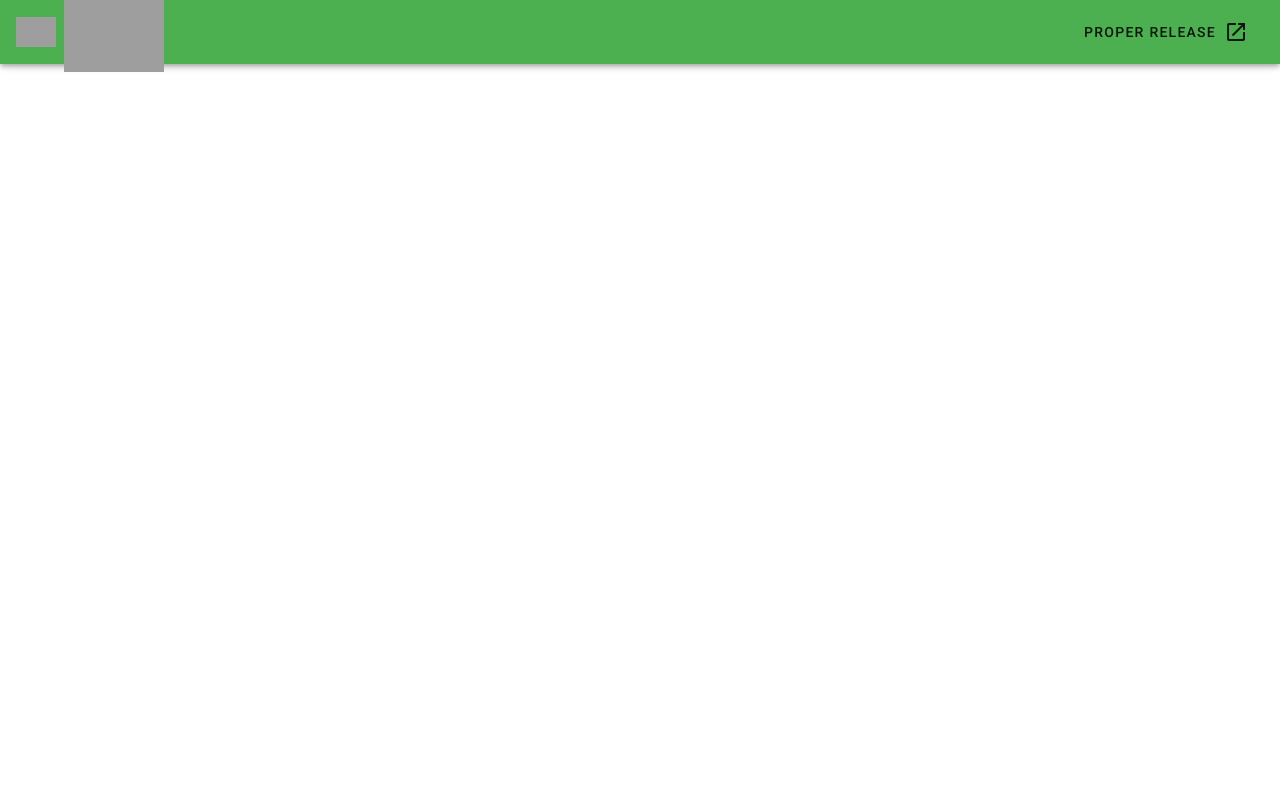
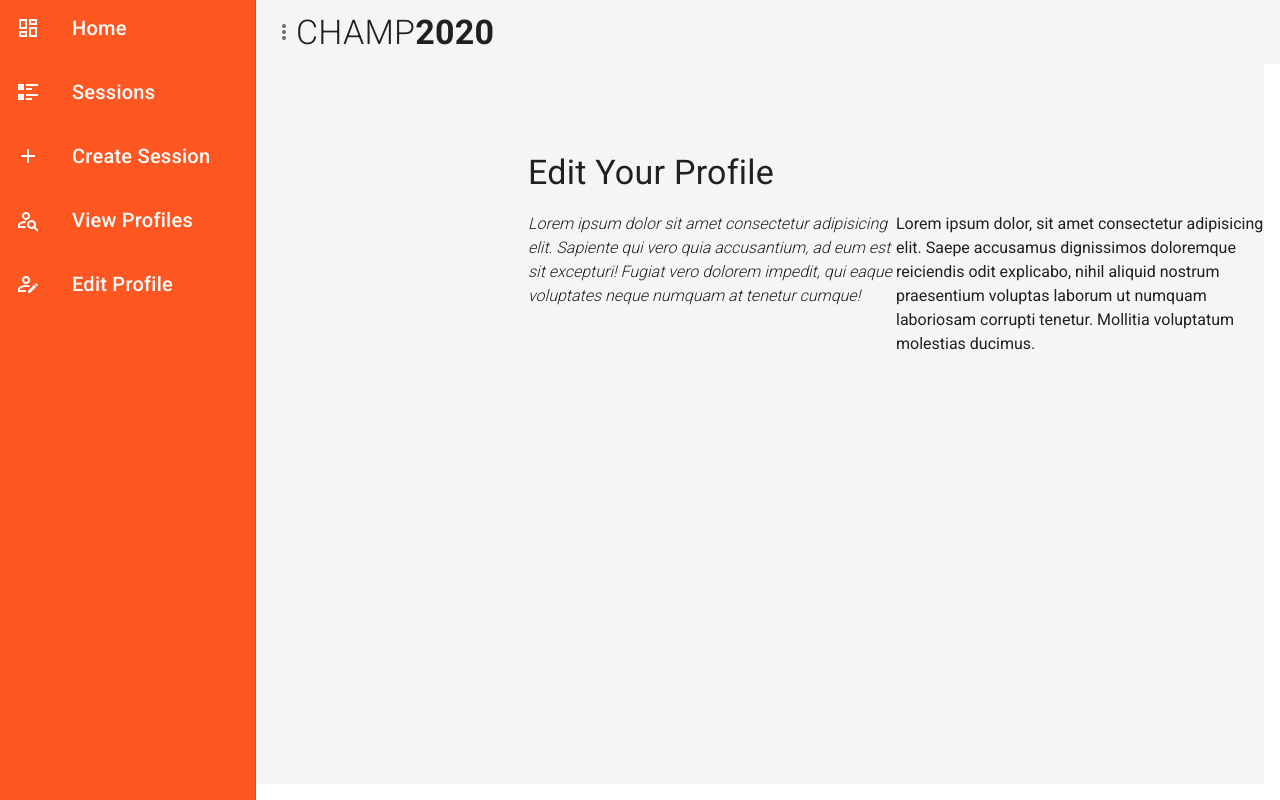
Before and after one commit to Birkis/Champ2020_Vuetify, a Vue app: page /EditProfile in a window 1280 px wide. Built offline with nearby package versions, Linux system fonts and the light colour scheme; grey boxes are pictures that could not be loaded.

Commit message:
Diverse Layouts

```diff
--- a/src/App.vue
+++ b/src/App.vue
@@ -1,9 +1,8 @@
 <template>
-  <v-app>
-  <navbar/>
-      <v-content>
-
-
+  <v-app class="">
+      <v-content class="mx-4 mb-4 grey lighten-4" >
+       <navbar/>
+        <router-view></router-view>
 
 
       </v-content>
@@ -11,7 +10,8 @@
 </template>
 
 <script>
-import Navbar from '@/components/Layouts/Navbar'
+import Navbar from '@/components/Navbar'
+
 
 export default {
   name: 'App',
--- a/src/components/Layouts/Navbar.vue
+++ /dev/null
@@ -1,53 +0,0 @@
-<template>
-        <v-app-bar
-      app
-      light
-      class="green"
-    >
-      <div class="d-flex align-center">
-        <v-img
-          alt="Vuetify Logo"
-          class="shrink mr-2"
-          contain
-          src="https://cdn.vuetifyjs.com/images/logos/vuetify-logo-dark.png"
-          transition="scale-transition"
-          width="40"
-        />
-
-        <v-img
-          alt="Vuetify Name"
-          class="shrink mt-1 hidden-sm-and-down"
-          contain
-          min-width="100"
-          src="https://cdn.vuetifyjs.com/images/logos/vuetify-name-dark.png"
-          width="100"
-        />
-      </div>
-
-      <v-spacer></v-spacer>
-
-      <v-btn
-        href="https://github.com/vuetifyjs/vuetify/releases/latest"
-        target="_blank"
-        text
-      >
-        <span class="mr-2">proper Release</span>
-        <v-icon>mdi-open-in-new</v-icon>
-      </v-btn>
-    </v-app-bar>
-</template>
-
-<script>
-export default {
-    name: 'Navbar',
-    data(){
-        return{
-
-        }
-    }
-}
-</script>
-
-<style scoped>
-
-</style>
--- /dev/null
+++ b/src/components/Navbar.vue
@@ -0,0 +1,51 @@
+<template>
+    <v-container>
+        <v-app-bar app flat>
+                <v-icon medium @click.prevent="drawer=!drawer"> mdi-dots-vertical </v-icon>
+                <v-toolbar-title class="display-1" ><span class="font-weight-light">CHAMP</span><span class="font-weight-bold" >2020</span>
+                </v-toolbar-title>
+        </v-app-bar>
+
+        <v-navigation-drawer v-model="drawer" app class="deep-orange" >
+                <v-list nav class="py-0">
+                    <v-list-item v-for="link in links" :key="link.name" link :to="link.route" >
+                        <v-list-item-icon>
+                                <v-icon class="white--text">{{link.icon}}</v-icon>
+                        </v-list-item-icon>
+                        <v-list-item-content>
+                                <v-list-item-title class="title white--text">{{link.name}}</v-list-item-title>
+                        </v-list-item-content>
+                    </v-list-item>
+
+
+
+                </v-list>
+        </v-navigation-drawer>
+
+    </v-container>
+</template>
+
+
+<script>
+export default {
+    data(){
+        return{
+            drawer:true,
+            links:[
+                {icon:'mdi-view-dashboard-outline', name:'Home', route:'/'},
+                {icon:'mdi-format-list-text', name:'Sessions', route:'/sessionslist'},
+                {icon:'mdi-plus', name:'Create Session', route:'/createsession'},
+                {icon:'mdi-account-search-outline', name:'View Profiles', route:'/viewprofiles'},
+                {icon:'mdi-account-edit-outline', name:'Edit Profile', route:'/editprofile'},
+
+            ]
+
+
+        }
+    }
+}
+</script>
+
+<style scoped>
+
+</style>
--- a/src/router/index.js
+++ b/src/router/index.js
@@ -1,6 +1,10 @@
 import Vue from 'vue'
 import VueRouter from 'vue-router'
-import Home from '../views/Home.vue'
+import Home from '@/views/Home.vue'
+import CreateSession from '@/views/CreateSession'
+import EditProfile from '@/views/EditProfile'
+import SessionsList from '@/views/SessionsList'
+import ViewProfiles from '@/views/ViewProfiles'
 
 Vue.use(VueRouter)
 
@@ -9,6 +13,23 @@ const routes = [
     path: '/',
     name: 'home',
     component: Home
+  },{
+    path:'/createsession',
+    name:'CreateSession',
+    component: CreateSession
+  },{
+    path:'/EditProfile',
+    name: 'EditProfile',
+    component: EditProfile
+
+  },{
+    path:'/sessionslist',
+    name: 'SessionsList',
+    component: SessionsList
+  },{
+    path:'/viewprofiles',
+    name: 'ViewProfiles',
+    component: ViewProfiles
   },
   {
     path: '/about',
--- /dev/null
+++ b/src/views/CreateSession.vue
@@ -0,0 +1,21 @@
+<template>
+  <v-content>
+      <h1 class="display-1">Create Session Here</h1>
+  </v-content>
+</template>
+
+
+<script>
+export default {
+    name:'CreateSession',
+    data(){
+        return{
+
+        }
+    }
+}
+</script>
+
+<style scoped>
+
+</style>
--- /dev/null
+++ b/src/views/EditProfile.vue
@@ -0,0 +1,32 @@
+<template>
+<v-content class="" >
+
+    <h1 class="display-1">Edit Your Profile</h1>
+    <v-container class="my-5">
+            <v-layout row wrap>
+                <v-flex xs12 md6>
+                    <p class="font-italic font-weight-light">Lorem ipsum dolor sit amet consectetur adipisicing elit. Sapiente qui vero quia accusantium, ad eum est sit excepturi! Fugiat vero dolorem impedit, qui eaque voluptates neque numquam at tenetur cumque!</p>
+                </v-flex>
+                <v-flex xs12 md6>
+                    <p>Lorem ipsum dolor, sit amet consectetur adipisicing elit. Saepe accusamus dignissimos doloremque reiciendis odit explicabo, nihil aliquid nostrum praesentium voluptas laborum ut numquam laboriosam corrupti tenetur. Mollitia voluptatum molestias ducimus.</p>
+                </v-flex>
+
+            </v-layout>
+
+         </v-container>
+
+</v-content>
+
+</template>
+
+
+<script>
+export default {
+    name:'EditProfile',
+    data(){
+        return{
+
+        }
+    }
+}
+</script>
--- a/src/views/Home.vue
+++ b/src/views/Home.vue
@@ -1,9 +1,8 @@
 <template>
-  <div class="home">
-    <img alt="Vue logo" src="../assets/logo.png">
-  </div>
+  <v-content>
+    <h1 class="font-italic-light">Welcome to Champ</h1>
+  </v-content>
 </template>
-
 <script>
 // @ is an alias to /src
 
--- /dev/null
+++ b/src/views/SessionsList.vue
@@ -0,0 +1,17 @@
+<template>
+    <v-content>
+        <h1 class="display-1">Sessions List</h1>
+    </v-content>
+</template>
+
+
+<script>
+export default {
+    name:'SessionsList',
+    data(){
+        return{
+
+        }
+    }
+}
+</script>
--- /dev/null
+++ b/src/views/ViewProfiles.vue
@@ -0,0 +1,22 @@
+<template>
+    <v-content>
+        <h1 class="display-1">View Profiles</h1>
+    </v-content>
+</template>
+
+<script>
+export default {
+    name:'ViewProfiles',
+    data(){
+        return {
+
+        }
+    }
+}
+</script>
+
+
+<style scoped>
+
+
+</style>
```
Also changed, not shown: src/components/Auth/Signup.vue (added, +17 -0 lines), 1 other file (tests, documents, lock files or other folders).
